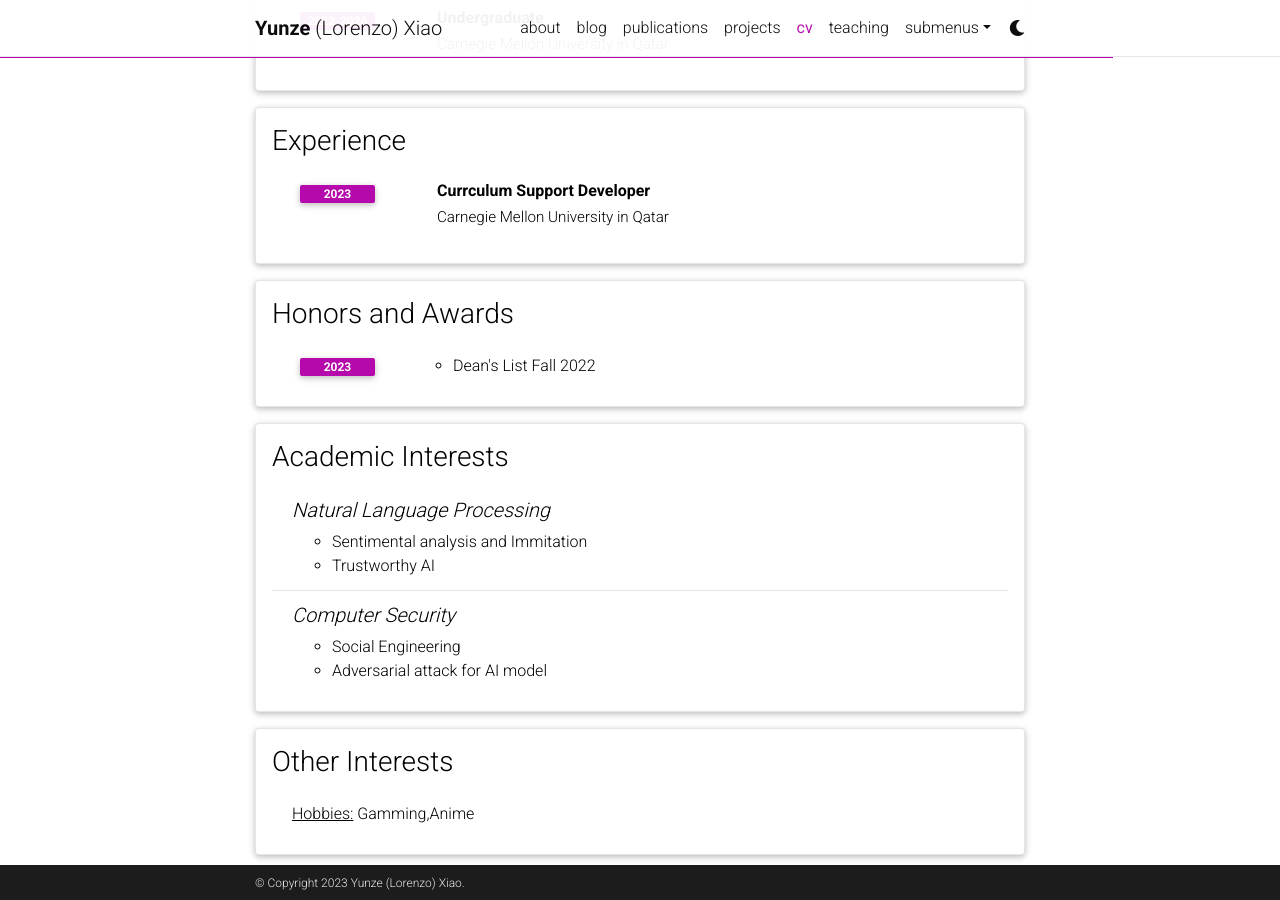
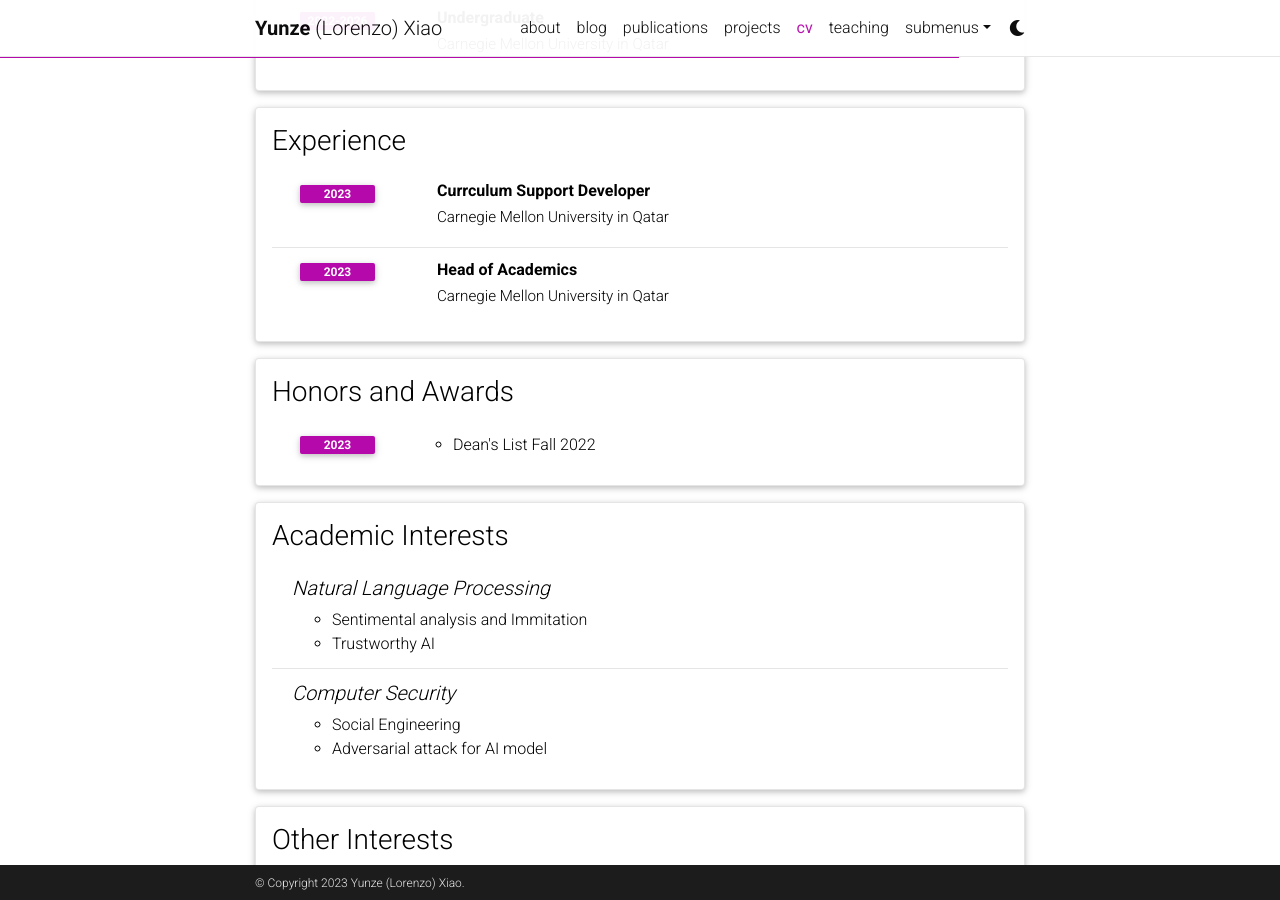
Before and after one commit to Algoroxyolo/algoroxyolo.github.io, a Jekyll site: the page built from _pages/cv.md, in a window 1280 px wide and 900 px high, scrolled down 427 px. Built offline with Jekyll 4.4.1, drawn with Linux system fonts in a browser that asks for light colours; comment, search, counter and statistics services are not loaded; a style sheet for code colours, icons or effects is not loaded.

Commit message:
modified:   _data/cv.yml

```diff
--- a/_data/cv.yml
+++ b/_data/cv.yml
@@ -18,6 +18,10 @@
   type: time_table
   contents:
     - title: Currculum Support Developer
+      institution: Carnegie Mellon University in Qatar
+      year: 2023
+
+    - title: Head of Academics
       institution: Carnegie Mellon University in Qatar
       year: 2023
 
```
